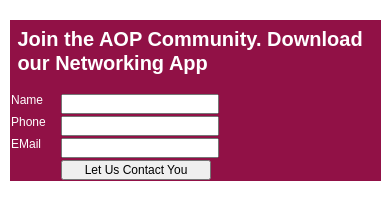
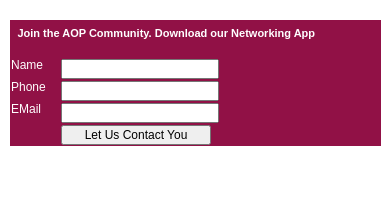
Before and after one commit to Masimba/aophdteam5, a plain HTML site: page code/pages/ad-unit-with-form.html in a window 390 px wide. Drawn offline with Linux system fonts and the light colour scheme.

Commit message:
CSS updates to show more variance between the 3 sizes

```diff
--- a/code/styles/content.css
+++ b/code/styles/content.css
@@ -98,13 +98,6 @@
 /********************************************************************/
 /*MEDIA QUERIES */
 /********************************************************************/
-	@media only screen and (max-width:990px){
-		/*Yellow
-		body {
-			background-color: #FFFF00;
-		}*/
-
-	}
 
 	@media only screen and (max-width:768px){
 		/*Green
@@ -114,6 +107,14 @@
 		.column {
 			max-width: 768px;
 			width: 97%;
+		}
+
+		.adUnit img {
+			height: 60px;
+		}
+
+		h1 {
+			font-size:1.8em;
 		}
 	}
 
@@ -129,8 +130,6 @@
 		}
 
 		/* disable webkit text size adjust (for iPhone) */
-
-
 	}
 
 	/*Mobile Landscape media query (321 to 480) fired*/
@@ -144,23 +143,12 @@
 			width: 95%;
 		}
 
-.adUnit img {
-	display:none;
-}
+		h1 {
+			font-size:1.1em;
+		}
+
+		.adUnit img {
+			display:none;
+		}
 		/* disable webkit text size adjust (for iPhone) */
-
-
 	}
-
-	/*Mobile Landscape media query (321 to 480) fired*/
-	@media only screen and (max-width:320px){
-		/*Blue
-		body {
-			background-color: #0099FF;
-		}*/
-
-
-		/* disable webkit text size adjust (for iPhone) */
-
-
-	}
```
